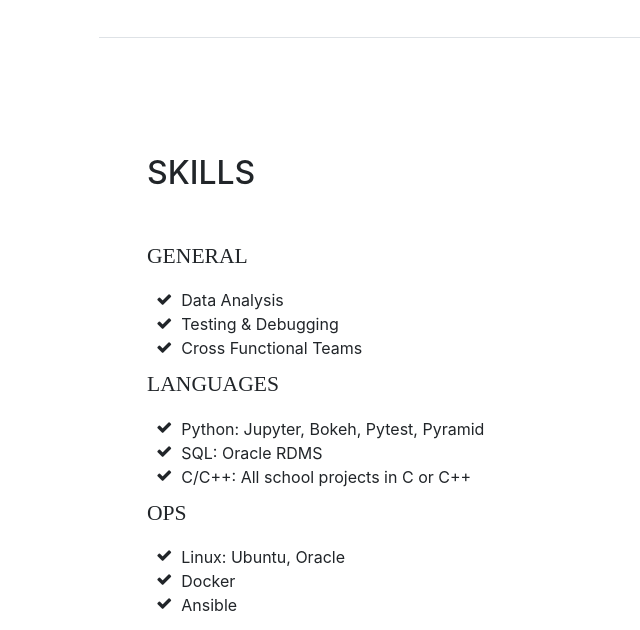
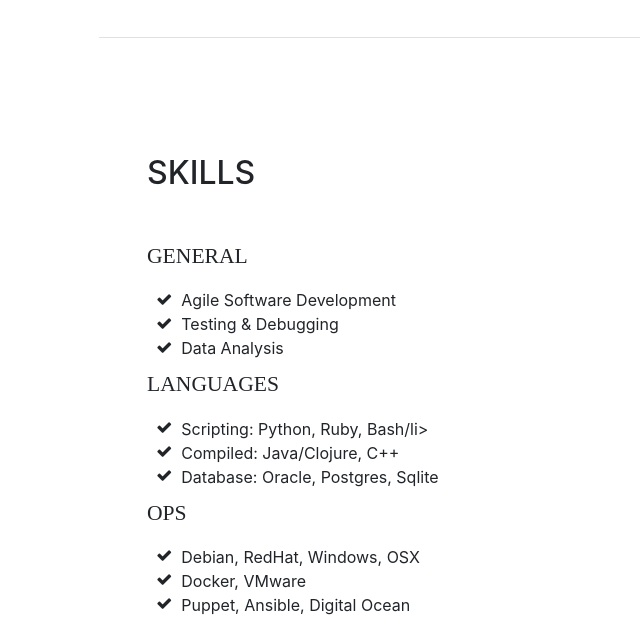
Before and after one commit to donoghuc/donoghuc.github.io, a website with bundled scripts: page index.html in a window 1280 px wide. Shown: the part 2677-3307 px from the top of the page, without its empty margins (173-813 px from the left). Built offline with nearby package versions, Linux system fonts and the light colour scheme; files whose address does not match are found by name; a web font is replaced by a local one.

Commit message:
update some skills

```diff
--- a/index.html
+++ b/index.html
@@ -214,26 +214,26 @@
           <ul class="fa-ul mb-0">
             <li>
               <i class="fa-li fa fa-check"></i>
-              Data Analysis</li>
+              Agile Software Development</li>
             <li>
               <i class="fa-li fa fa-check"></i>
               Testing &amp; Debugging</li>
             <li>
               <i class="fa-li fa fa-check"></i>
-              Cross Functional Teams</li>
+              Data Analysis</li>
           </ul>
 
           <div class="subheading mb-3 mt-2">Languages</div>
           <ul class="fa-ul mb-0">
             <li>
               <i class="fa-li fa fa-check"></i>
-              Python: Jupyter, Bokeh, Pytest, Pyramid</li>
+              Scripting: Python, Ruby, Bash/li>
             <li>
               <i class="fa-li fa fa-check"></i>
-              SQL: Oracle RDMS</li>
+              Compiled: Java/Clojure, C++</li>
             <li>
               <i class="fa-li fa fa-check"></i>
-              C/C++: All school projects in C or C++</li>
+              Database: Oracle, Postgres, Sqlite</li>
           </ul>
 
 
@@ -241,13 +241,13 @@
           <ul class="fa-ul mb-0">
             <li>
               <i class="fa-li fa fa-check"></i>
-              Linux: Ubuntu, Oracle</li>
+              Debian, RedHat, Windows, OSX</li>
             <li>
               <i class="fa-li fa fa-check"></i>
-              Docker</li>
+              Docker, VMware</li>
             <li>
               <i class="fa-li fa fa-check"></i>
-              Ansible</li>
+              Puppet, Ansible, Digital Ocean</li>
           </ul>
           <div class="mt-3">
             <ul class="list-inline list-icons">
@@ -256,6 +256,12 @@
             </li>
             <li class="list-inline-item">
               <i class="devicons devicons-docker"></i>
+            </li>
+            <li class="list-inline-item">
+              <i class="devicons devicons-ruby-plain"></i>
+            </li>
+            <li class="list-inline-item">
+              <i class="devicons devicons-cplusplus-plain"></i>
             </li>
             <li class="list-inline-item">
               <i class="devicons devicons-database"></i>
```
